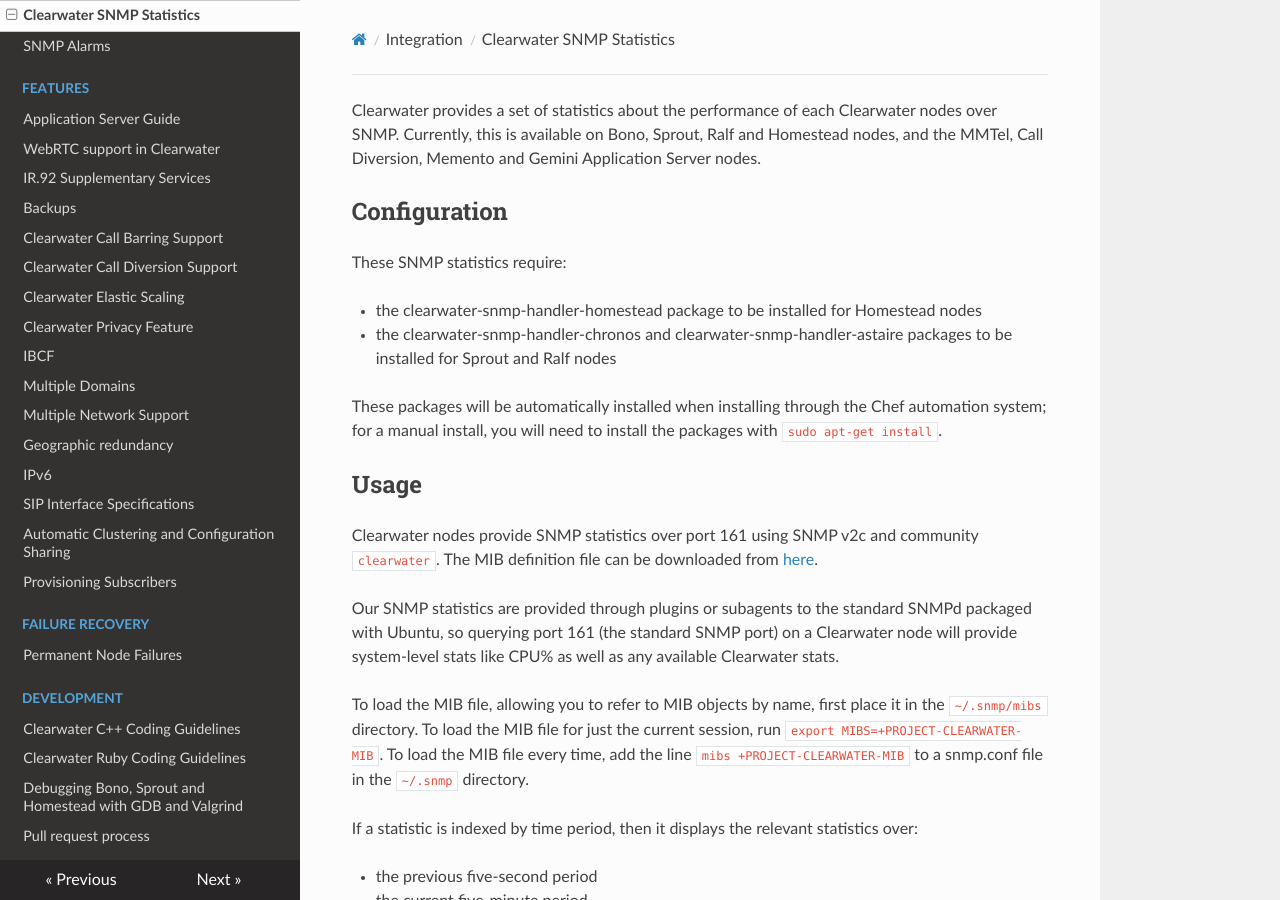
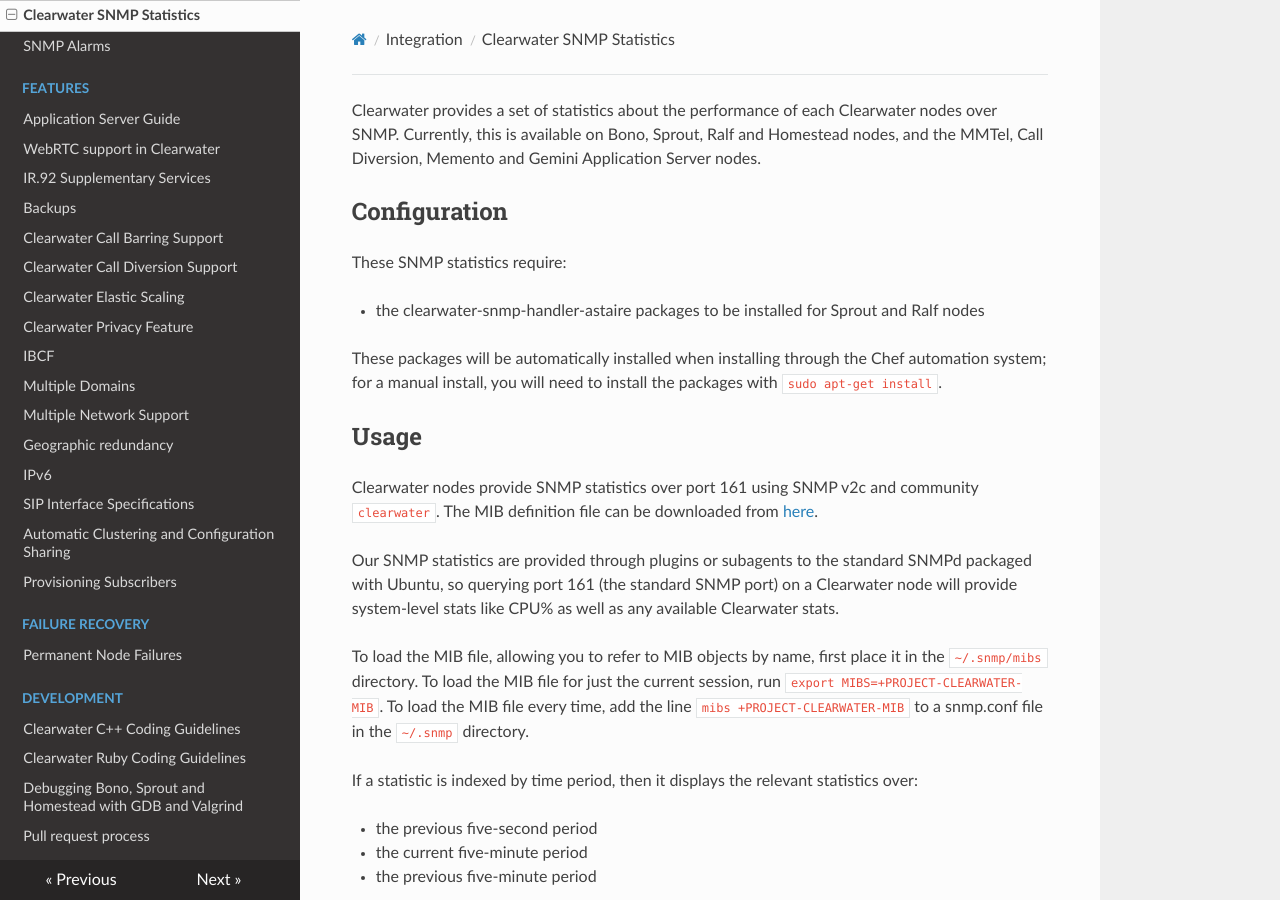
Before and after one commit to Metaswitch/clearwater-readthedocs, an MkDocs documentation site: the page built from docs/Clearwater_SNMP_Statistics.md, in a window 1280 px wide and 900 px high. Built offline with MkDocs 1.6.1, drawn with Linux system fonts in a browser that asks for light colours; nearby versions of some CDN libraries; old or Windows-style settings are respelled for this version of MkDocs.

Commit message:
Add links to chef documentation and update stats packages

```diff
--- a/docs/Clearwater_SNMP_Statistics.md
+++ b/docs/Clearwater_SNMP_Statistics.md
@@ -4,8 +4,7 @@ Clearwater provides a set of statistics about the performance of each Clearwater
 
 These SNMP statistics require:
 
-* the clearwater-snmp-handler-homestead package to be installed for Homestead nodes
-* the clearwater-snmp-handler-chronos and clearwater-snmp-handler-astaire packages to be installed for Sprout and Ralf nodes
+* the clearwater-snmp-handler-astaire packages to be installed for Sprout and Ralf nodes
 
 These packages will be automatically installed when installing through the Chef automation system; for a manual install, you will need to install the packages with `sudo apt-get install`.
 
```
Also changed, not shown: docs/Clearwater_Elastic_Scaling.md (+2 -0 lines), docs/Creating_a_deployment_with_Chef.md (+2 -0 lines).
